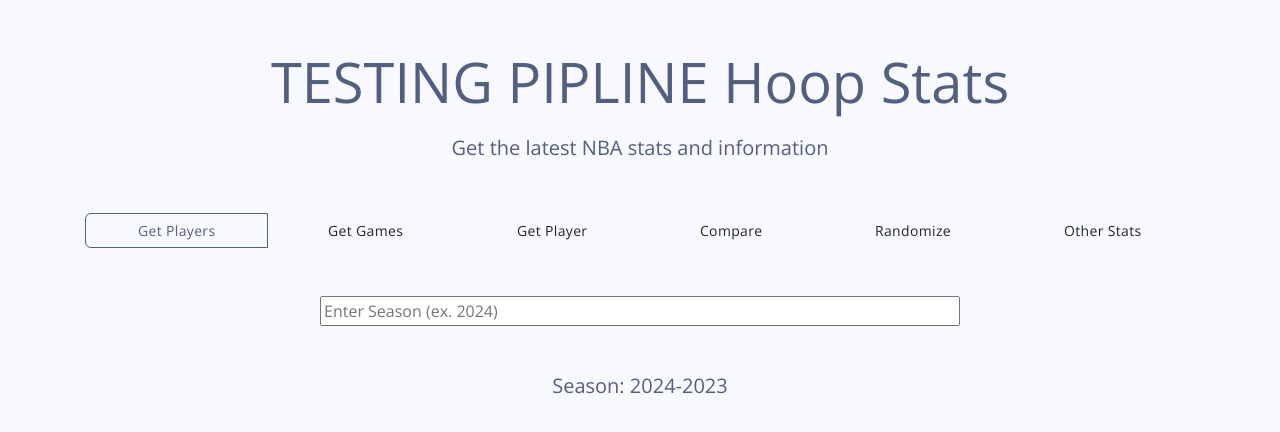
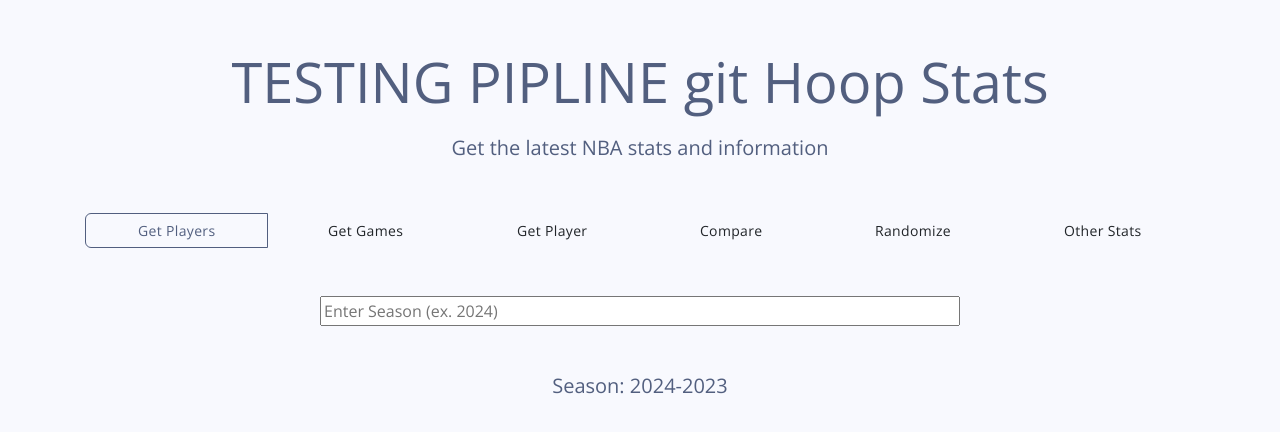
Before and after one commit to Abhi-she-k/Hoop-Stats, a website: page public/index.html in a window 1280 px wide. Drawn offline with nearby package versions, Linux system fonts and the light colour scheme; no server answers.

Commit message:
testing pipline

```diff
--- a/public/index.html
+++ b/public/index.html
@@ -11,7 +11,7 @@
 </head>
 
 <header class=" jumbotron text-center align-items-center" id="header">
-    <h1 class="container display-4 mt-5 align-items-center">TESTING PIPLINE Hoop Stats</h1>
+    <h1 class="container display-4 mt-5 align-items-center">TESTING PIPLINE git Hoop Stats</h1>
     <p class="lead mt-3">Get the latest NBA stats and information</p>
 
     <div class="container btn-group mt-5 d-flex flex-wrap justify-content-center" id="options">
```
